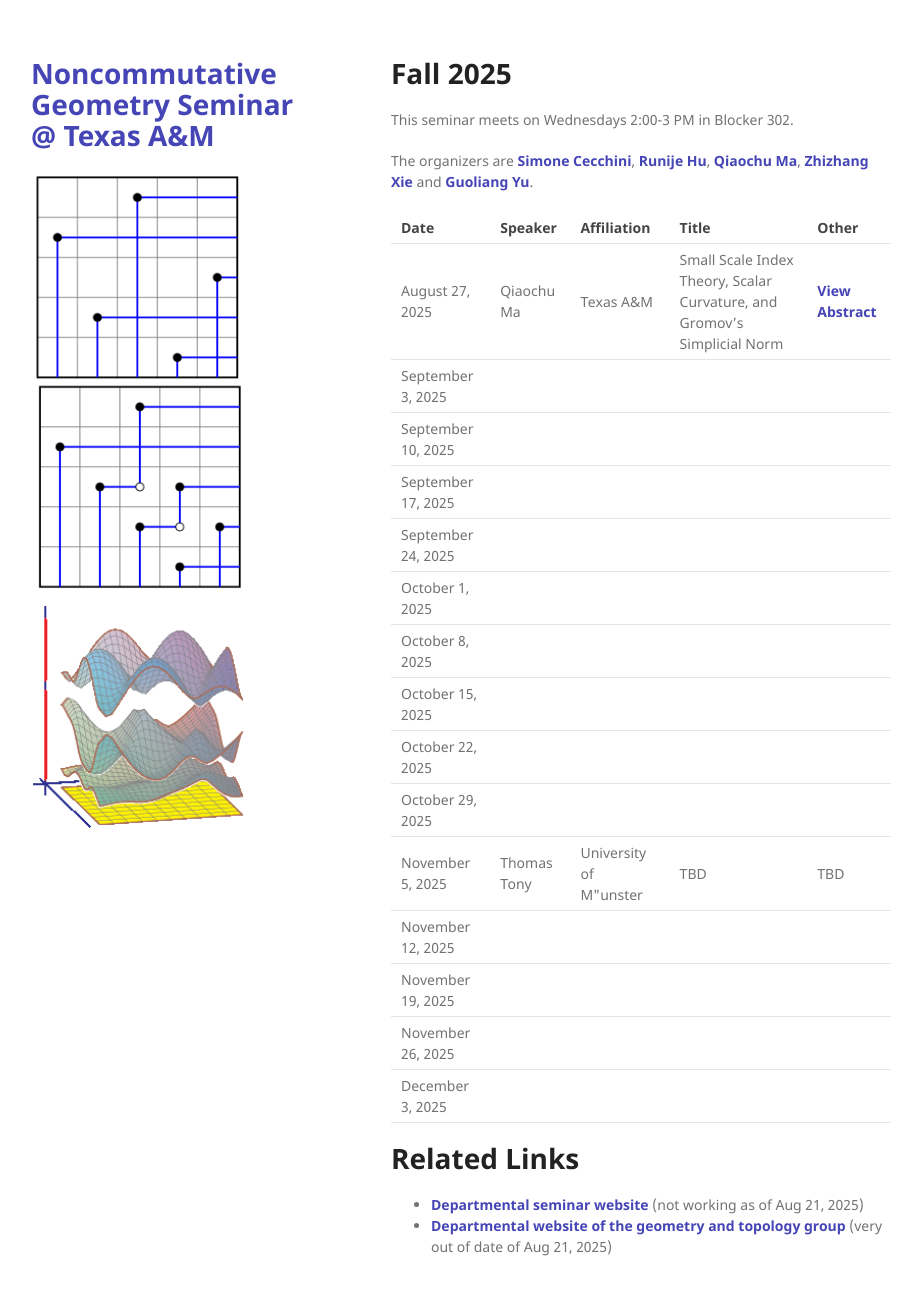
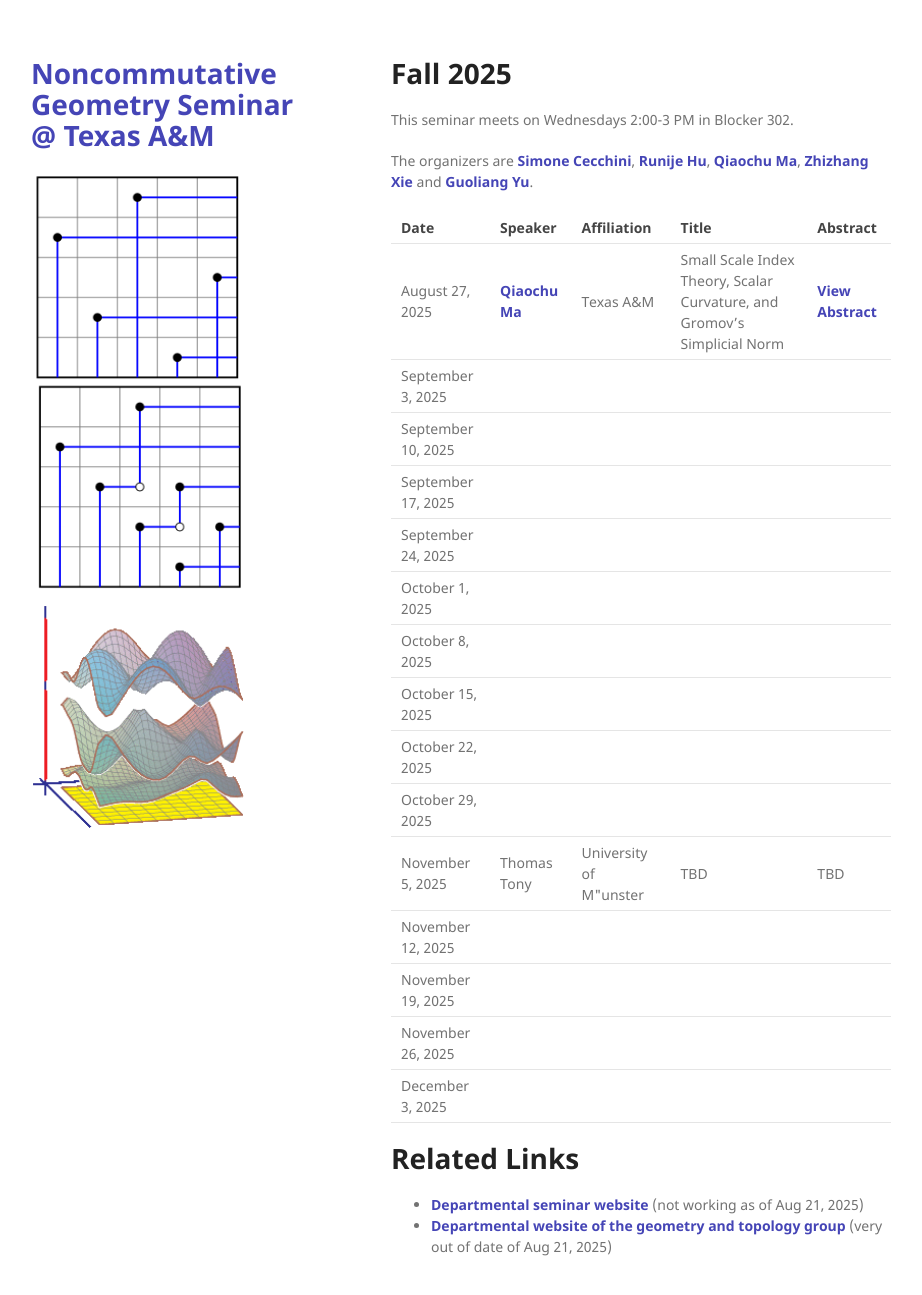
Before and after one commit to tamu-seminar/noncommutative-geometry, a Jekyll site: the page built from index.md, in a window 1280 px wide and 1327 px high. Shown: the top 1295 px of the window, without its empty margins (179-1101 px from the left). Built offline with Jekyll 4.4.1, drawn with Linux system fonts in a browser that asks for light colours.

Commit message:
Abstract

```diff
--- a/index.md
+++ b/index.md
@@ -21,9 +21,9 @@ This seminar meets on Wednesdays 2:00-3 PM in Blocker 302.
 The organizers are  [Simone Cecchini](https://simonececchini.org/), [Runije Hu](https://sites.google.com/view/runjiehu/home), [Qiaochu Ma](https://sites.google.com/view/qiaochu-ma), [Zhizhang Xie](https://people.tamu.edu/~xie/) and [Guoliang Yu](https://artsci.tamu.edu/mathematics/contact/profiles/guoliang-yu.html).
 
 
-| Date         | Speaker | Affiliation| Title | Other |
+| Date         | Speaker | Affiliation| Title | Abstract |
 |--------------|---------|------------|-------|-------|
-| August 27, 2025   |  Qiaochu Ma  | Texas A&M  | Small Scale Index Theory, Scalar Curvature, and Gromov’s Simplicial Norm | <span class="abstract-link" onclick="showAbstract('Qiaochu-Ma')">View Abstract</span>  |
+| August 27, 2025   |  [Qiaochu Ma](https://sites.google.com/view/qiaochu-ma)  | Texas A&M  | Small Scale Index Theory, Scalar Curvature, and Gromov’s Simplicial Norm | <span class="abstract-link" onclick="showAbstract('Qiaochu-Ma')">View Abstract</span>  |
 | September 3, 2025   |      |   |      |   |
 | September 10, 2025 |      |   |      |       |
 | September 17, 2025|      |   |      |       |
```
